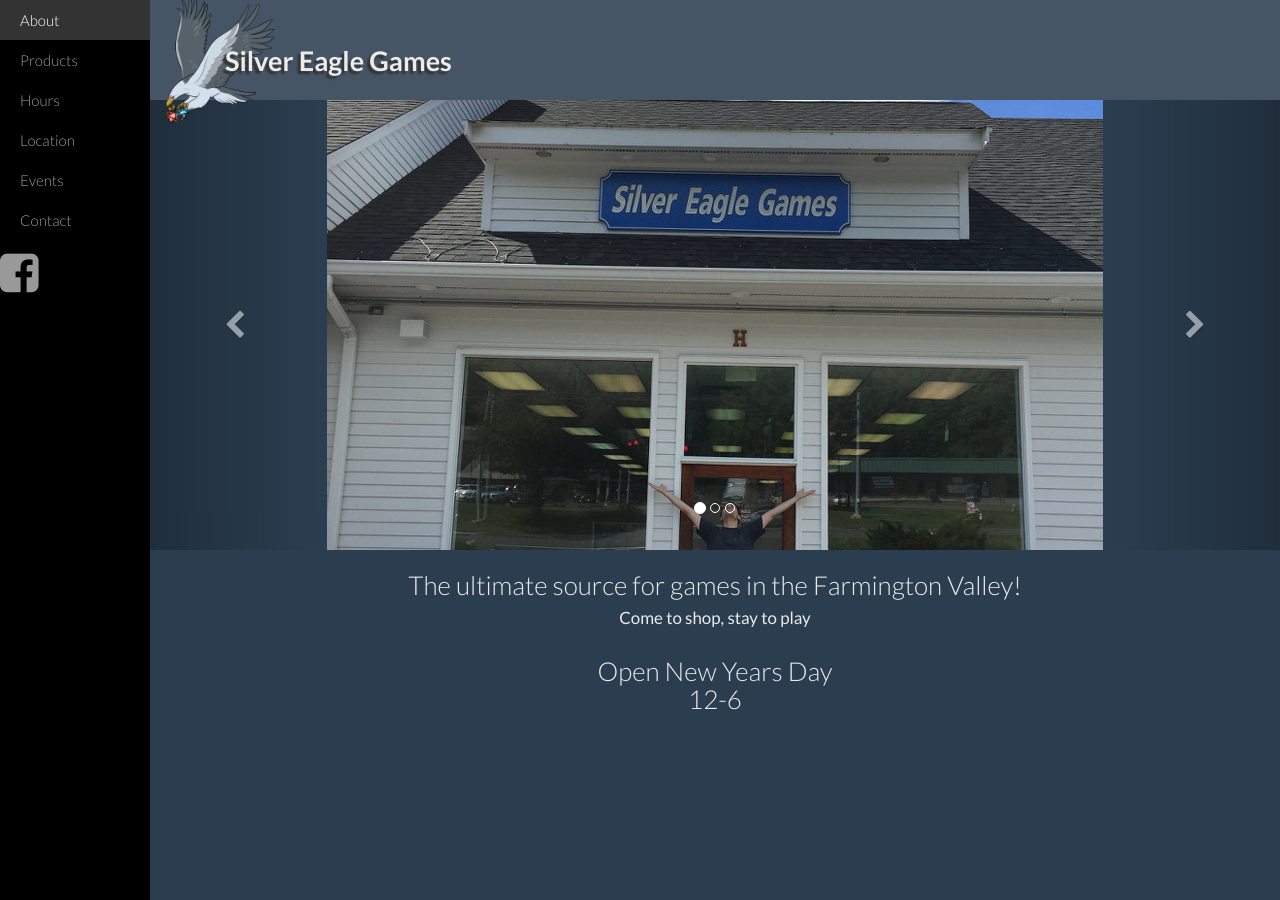
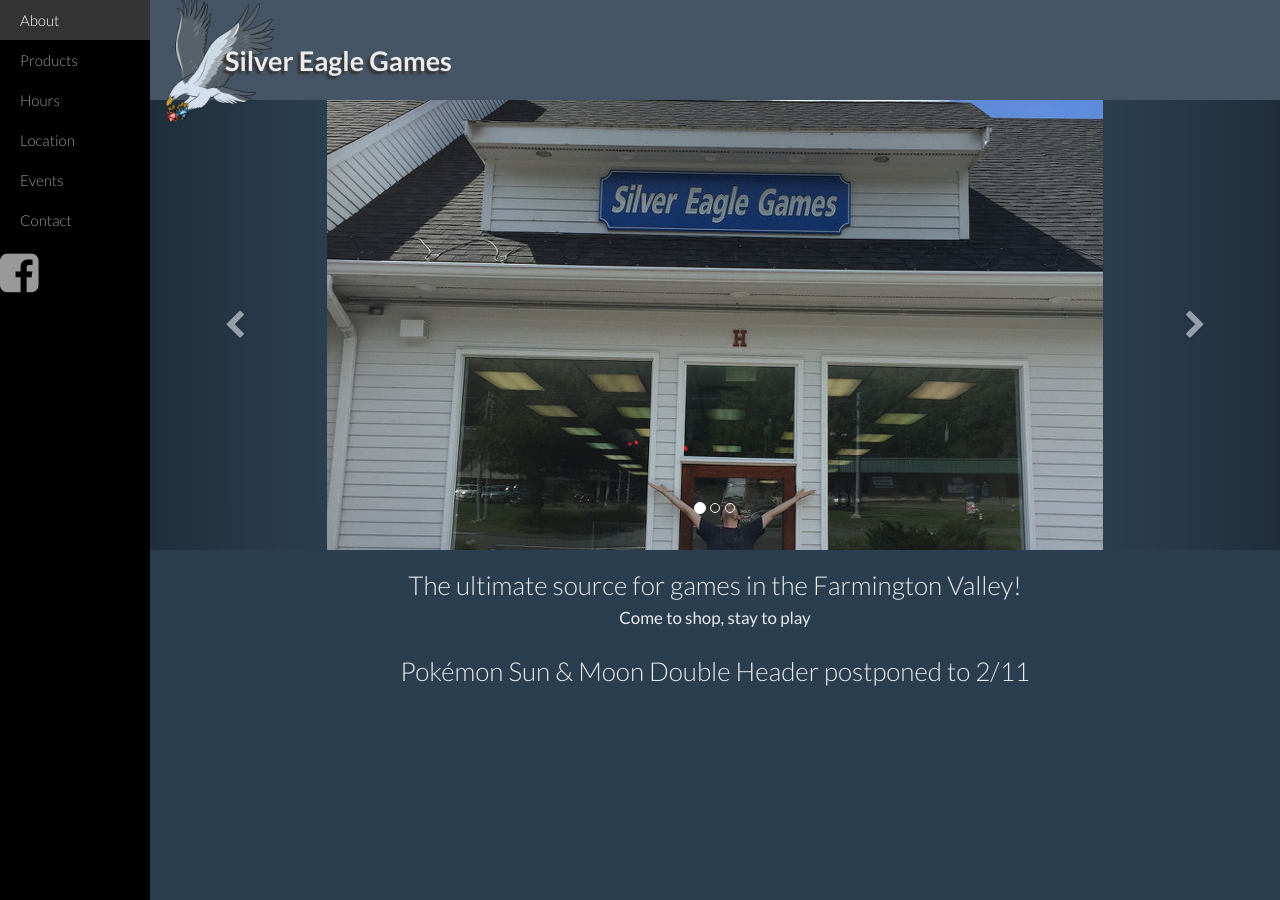
Before and after one commit to sew-admin/sew-admin, a Jekyll site: the page built from index.html, in a window 1280 px wide. Built offline with Jekyll 4.4.1, drawn with Linux system fonts in a browser that asks for light colours; nearby versions of some CDN libraries.

Commit message:
Updated 'index.html' via CloudCannon

```diff
--- a/index.html
+++ b/index.html
@@ -14,6 +14,6 @@ carousel:
     caption:
 ---
 
-<h3 class="text-center editable">The ultimate source for games in the Farmington Valley!<br /><small>Come to shop, stay to play</small><br /><br />Open New Years Day<br />12-6<br />&nbsp;</h3>
+<h3 class="text-center editable">The ultimate source for games in the Farmington Valley!<br /><small>Come to shop, stay to play</small><br /><br />Pok&eacute;mon Sun &amp; Moon Double Header postponed to 2/11<br />&nbsp;</h3>
 
 <div class="editable"></div>
```
